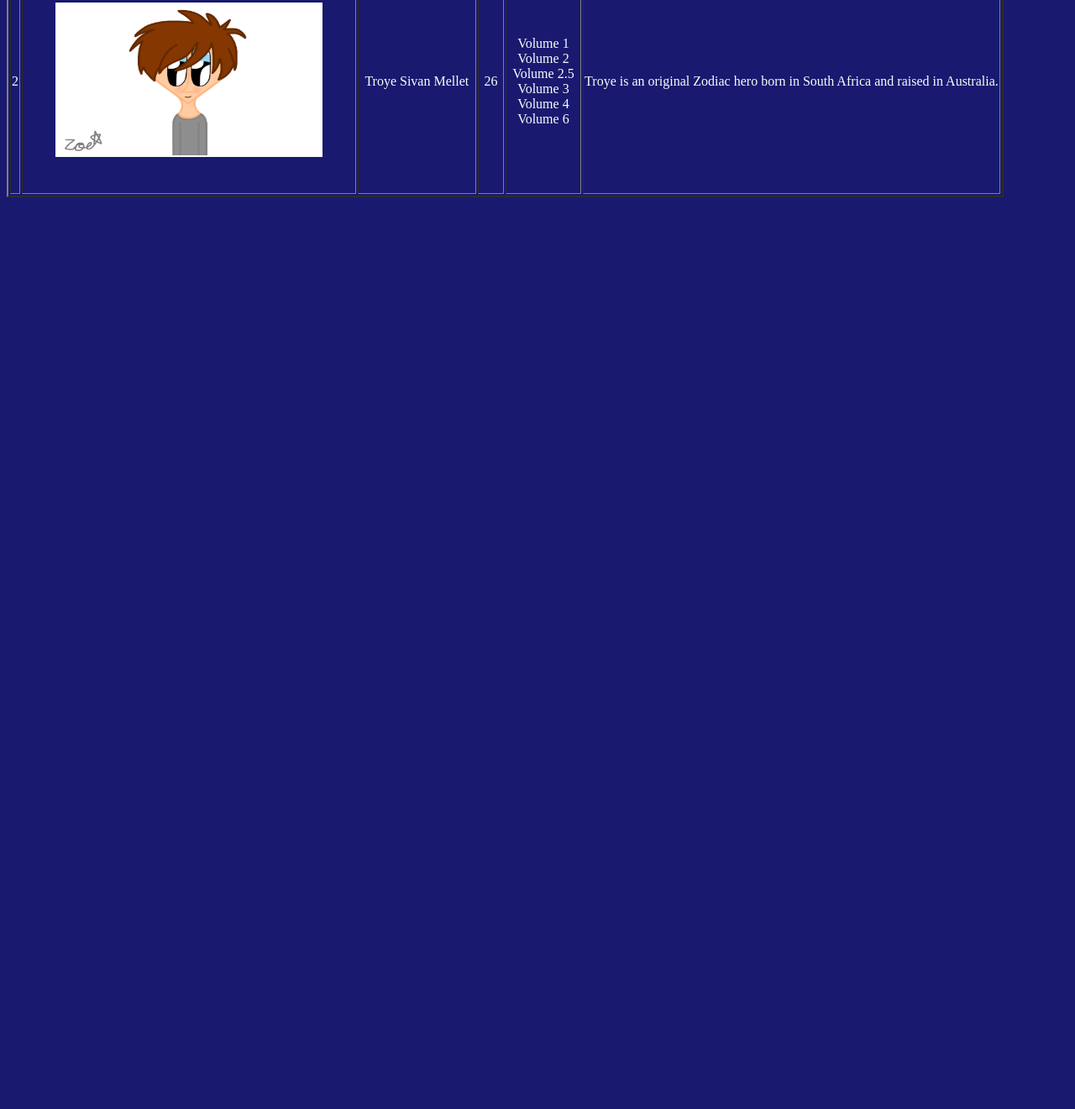
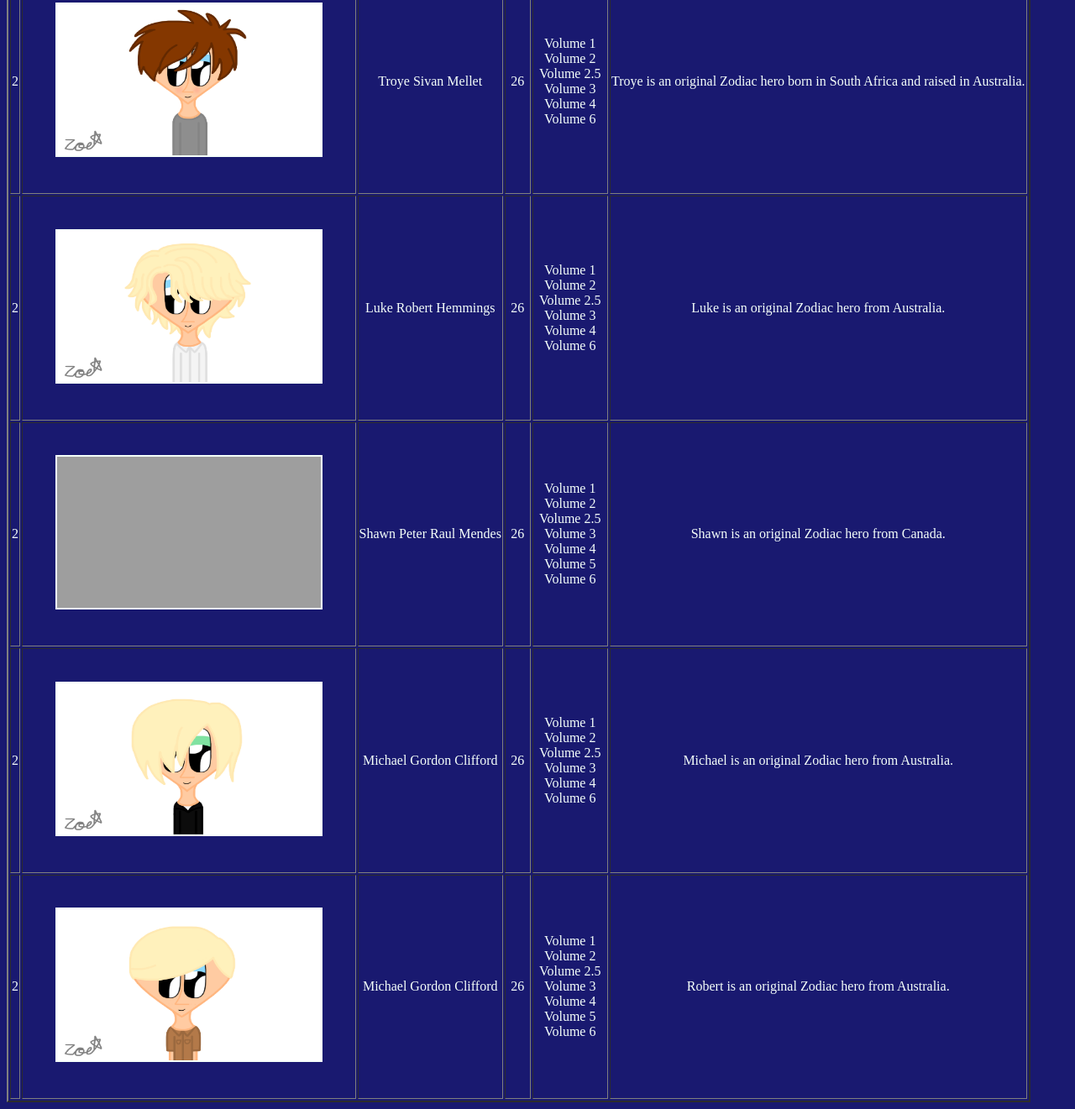
Before and after one commit to Zoeinnit06/SeeMyBooksAndArt, a plain HTML site: page index12.html in a window 1280 px wide. Shown: the part 414-1735 px from the top of the page at 84% size. Before the commit the page ends 800 px from the top, so only its background shows below. Drawn offline with Linux system fonts and the light colour scheme; grey boxes are pictures that could not be loaded.

Commit message:
Update index12.html

```diff
--- a/index12.html
+++ b/index12.html
@@ -18,4 +18,8 @@
         </tr>
         <td>1</td><td><img src="Calum Hood.png" alt="" border=2 height=180 width=314></td><td>Calum Thomas Hood</td><td>25</td><td>Volume 1<br>Volume 2<br>Volume 2.5<br>Volume 3<br>Volume 4<br>Volume 6<br></td><td>Calum is an original Zodiac hero from Australia.</td>
         <tr><td>2</td><td><img src="Troye Sivan.png" alt="" border=2 height=180 width=314></td><td>Troye Sivan Mellet</td><td>26</td><td>Volume 1<br>Volume 2<br>Volume 2.5<br>Volume 3<br>Volume 4<br>Volume 6<br></td><td>Troye is an original Zodiac hero born in South Africa and raised in Australia.</td></tr>
+        <tr><td>2</td><td><img src="Luke Hemmings.png" alt="" border=2 height=180 width=314></td><td>Luke Robert Hemmings</td><td>26</td><td>Volume 1<br>Volume 2<br>Volume 2.5<br>Volume 3<br>Volume 4<br>Volume 6<br></td><td>Luke is an original Zodiac hero from Australia.</td></tr>
+        <tr><td>2</td><td><img src="Shawn Mendes.png" alt="" border=2 height=180 width=314></td><td>Shawn Peter Raul Mendes</td><td>26</td><td>Volume 1<br>Volume 2<br>Volume 2.5<br>Volume 3<br>Volume 4<br>Volume 5<br>Volume 6<br></td><td>Shawn is an original Zodiac hero from Canada.</td></tr>
+        <tr><td>2</td><td><img src="Michael Clifford.png" alt="" border=2 height=180 width=314></td><td>Michael Gordon Clifford</td><td>26</td><td>Volume 1<br>Volume 2<br>Volume 2.5<br>Volume 3<br>Volume 4<br>Volume 6<br></td><td>Michael is an original Zodiac hero from Australia.</td></tr>
+        <tr><td>2</td><td><img src="Robert Irwin.png" alt="" border=2 height=180 width=314></td><td>Michael Gordon Clifford</td><td>26</td><td>Volume 1<br>Volume 2<br>Volume 2.5<br>Volume 3<br>Volume 4<br>Volume 5<br>Volume 6<br></td><td>Robert is an original Zodiac hero from Australia.</td></tr>
     </table>
```
